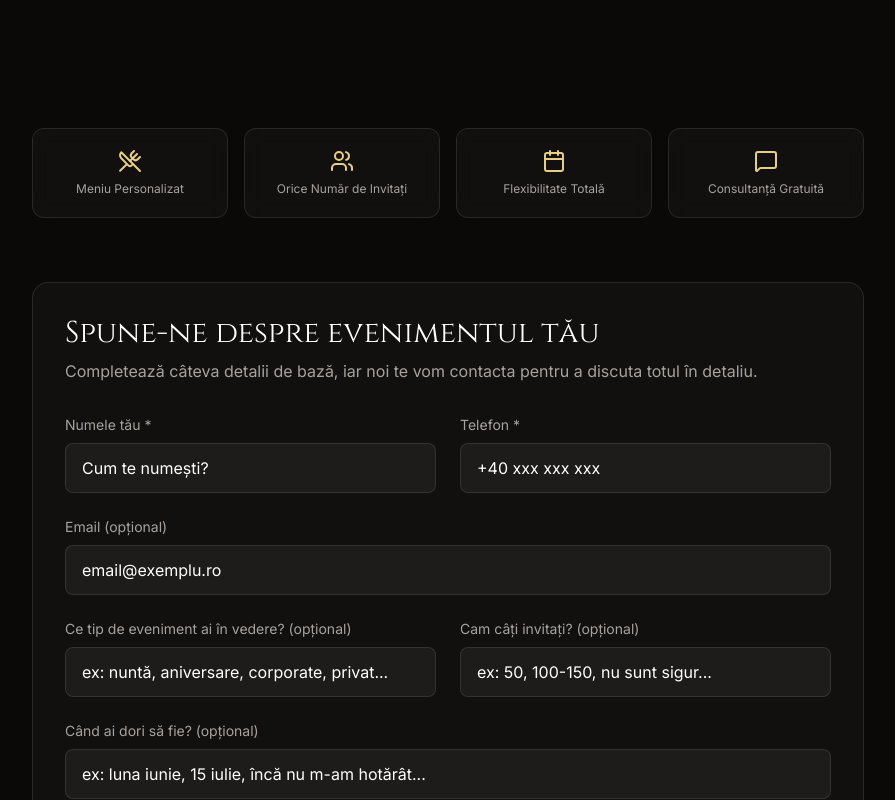
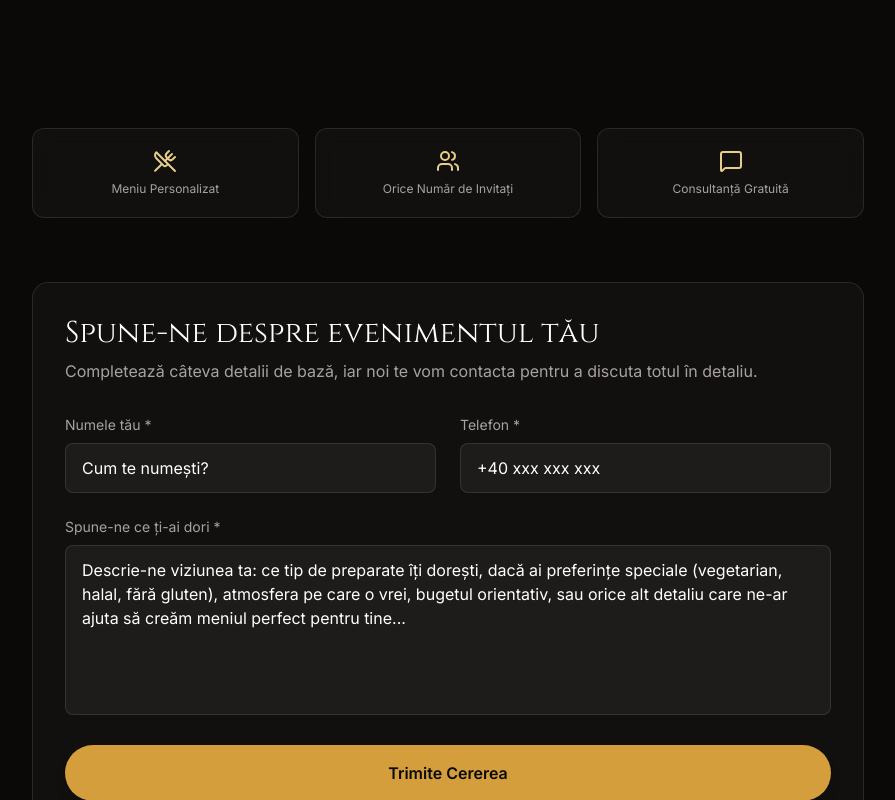
Before and after one commit to alexxmario/zaitoone-react, a React (Create React App) app: page /catering in a window 1280 px wide. Shown: the part 480-1280 px from the top of the page, without its empty margins (192-1087 px from the left). Built offline with nearby package versions, Linux system fonts and the light colour scheme.

Commit message:
Simplifică formularul de catering - elimină câmpurile opționale
Rămân doar: nume, telefon și textarea liber pentru preferințe.

Co-Authored-By: Claude Opus 4.6 <noreply@anthropic.com>

```diff
--- a/src/pages/Catering.jsx
+++ b/src/pages/Catering.jsx
@@ -1,5 +1,5 @@
 import { useState, useEffect } from 'react';
-import { UtensilsCrossed, Users, Calendar, MessageSquare } from 'lucide-react';
+import { UtensilsCrossed, Users, MessageSquare } from 'lucide-react';
 import emailjs from '@emailjs/browser';
 import { initRevealOnScroll, initParallaxScroll } from '../utils/animations';
 
@@ -11,10 +11,6 @@ const Catering = () => {
   const [formData, setFormData] = useState({
     name: '',
     phone: '',
-    email: '',
-    eventType: '',
-    guestsApprox: '',
-    date: '',
     preferences: '',
   });
 
@@ -50,9 +46,9 @@ const Catering = () => {
         EMAILJS_TEMPLATE_ID,
         {
           from_name: formData.name,
-          from_email: formData.email,
+          from_email: '',
           phone: formData.phone,
-          message: `[CERERE CATERING]\n\nTip eveniment: ${formData.eventType || 'Nespecificat'}\nNumăr aproximativ persoane: ${formData.guestsApprox || 'Nespecificat'}\nData dorită: ${formData.date || 'Nespecificată'}\n\nPreferințe și detalii:\n${formData.preferences || 'Fără detalii suplimentare'}`,
+          message: `[CERERE CATERING]\n\n${formData.preferences}`,
           to_email: 'office@zaitoone.ro',
         },
         EMAILJS_PUBLIC_KEY
@@ -64,10 +60,6 @@ const Catering = () => {
         setFormData({
           name: '',
           phone: '',
-          email: '',
-          eventType: '',
-          guestsApprox: '',
-          date: '',
           preferences: '',
         });
       }, 3000);
@@ -121,7 +113,7 @@ const Catering = () => {
       <section className="relative py-32 overflow-hidden z-10">
         <div className="max-w-4xl mx-auto px-4 sm:px-6 lg:px-8">
           {/* Info Cards */}
-          <div className="reveal grid grid-cols-2 md:grid-cols-4 gap-4 mb-16">
+          <div className="reveal grid grid-cols-3 gap-4 mb-16">
             <div className="glass-card p-5 rounded-xl text-center">
               <UtensilsCrossed className="w-6 h-6 text-gold-400 mx-auto mb-2" />
               <p className="text-stone-400 text-xs">Meniu Personalizat</p>
@@ -129,10 +121,6 @@ const Catering = () => {
             <div className="glass-card p-5 rounded-xl text-center">
               <Users className="w-6 h-6 text-gold-400 mx-auto mb-2" />
               <p className="text-stone-400 text-xs">Orice Număr de Invitați</p>
-            </div>
-            <div className="glass-card p-5 rounded-xl text-center">
-              <Calendar className="w-6 h-6 text-gold-400 mx-auto mb-2" />
-              <p className="text-stone-400 text-xs">Flexibilitate Totală</p>
             </div>
             <div className="glass-card p-5 rounded-xl text-center">
               <MessageSquare className="w-6 h-6 text-gold-400 mx-auto mb-2" />
@@ -202,73 +190,6 @@ const Catering = () => {
                   </div>
                 </div>
 
-                <div>
-                  <label htmlFor="email" className="block text-stone-400 mb-2 text-sm">
-                    Email (opțional)
-                  </label>
-                  <input
-                    type="email"
-                    id="email"
-                    name="email"
-                    value={formData.email}
-                    onChange={handleChange}
-                    style={{ background: 'rgba(255,255,255,0.05)', cursor: 'text' }}
-                    className="w-full px-4 py-3 border border-white/10 rounded-lg text-white placeholder-stone-500 focus:border-gold-500/50 focus:outline-none focus:ring-2 focus:ring-gold-500/20 transition-all"
-                    placeholder="email@exemplu.ro"
-                  />
-                </div>
-
-                {/* Event basics - kept loose */}
-                <div className="grid md:grid-cols-2 gap-6">
-                  <div>
-                    <label htmlFor="eventType" className="block text-stone-400 mb-2 text-sm">
-                      Ce tip de eveniment ai în vedere? (opțional)
-                    </label>
-                    <input
-                      type="text"
-                      id="eventType"
-                      name="eventType"
-                      value={formData.eventType}
-                      onChange={handleChange}
-                      style={{ background: 'rgba(255,255,255,0.05)', cursor: 'text' }}
-                      className="w-full px-4 py-3 border border-white/10 rounded-lg text-white placeholder-stone-500 focus:border-gold-500/50 focus:outline-none focus:ring-2 focus:ring-gold-500/20 transition-all"
-                      placeholder="ex: nuntă, aniversare, corporate, privat..."
-                    />
-                  </div>
-
-                  <div>
-                    <label htmlFor="guestsApprox" className="block text-stone-400 mb-2 text-sm">
-                      Cam câți invitați? (opțional)
-                    </label>
-                    <input
-                      type="text"
-                      id="guestsApprox"
-                      name="guestsApprox"
-                      value={formData.guestsApprox}
-                      onChange={handleChange}
-                      style={{ background: 'rgba(255,255,255,0.05)', cursor: 'text' }}
-                      className="w-full px-4 py-3 border border-white/10 rounded-lg text-white placeholder-stone-500 focus:border-gold-500/50 focus:outline-none focus:ring-2 focus:ring-gold-500/20 transition-all"
-                      placeholder="ex: 50, 100-150, nu sunt sigur..."
-                    />
-                  </div>
-                </div>
-
-                <div>
-                  <label htmlFor="date" className="block text-stone-400 mb-2 text-sm">
-                    Când ai dori să fie? (opțional)
-                  </label>
-                  <input
-                    type="text"
-                    id="date"
-                    name="date"
-                    value={formData.date}
-                    onChange={handleChange}
-                    style={{ background: 'rgba(255,255,255,0.05)', cursor: 'text' }}
-                    className="w-full px-4 py-3 border border-white/10 rounded-lg text-white placeholder-stone-500 focus:border-gold-500/50 focus:outline-none focus:ring-2 focus:ring-gold-500/20 transition-all"
-                    placeholder="ex: luna iunie, 15 iulie, încă nu m-am hotărât..."
-                  />
-                </div>
-
                 {/* The main open-ended field */}
                 <div>
                   <label htmlFor="preferences" className="block text-stone-400 mb-2 text-sm">
```
